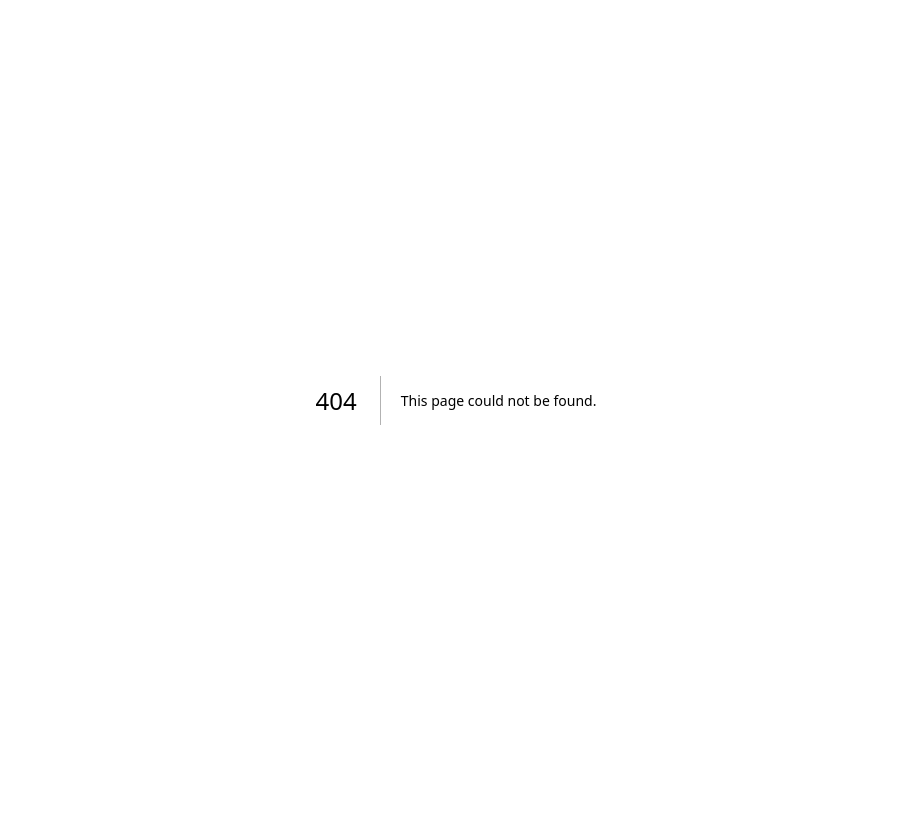
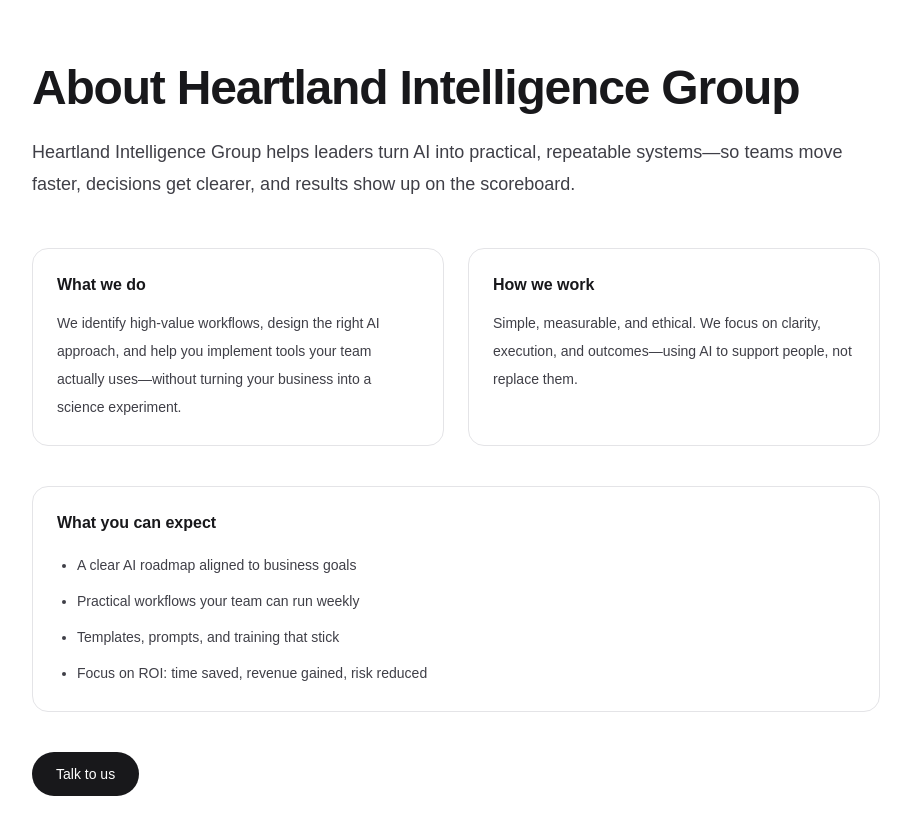
Before and after one commit to JMNajar/heartland-intelligence-group, a Next.js app: page /about in a window 1280 px wide. Before the commit this address had no page. Shown: the top 834 px of the page, without its empty margins (184-1095 px from the left). Before the commit the page ends 800 px from the top, so only its background shows below. Built offline with nearby package versions, Linux system fonts and the light colour scheme.

Commit message:
Add About page

```diff
--- /dev/null
+++ b/app/about/page.tsx
@@ -0,0 +1,55 @@
+export default function AboutPage() {
+  return (
+    <div className="min-h-screen bg-white text-zinc-900">
+      <main className="mx-auto max-w-4xl px-6 py-16">
+        <h1 className="text-4xl font-semibold tracking-tight md:text-5xl">
+          About Heartland Intelligence Group
+        </h1>
+
+        <p className="mt-6 text-lg leading-8 text-zinc-700">
+          Heartland Intelligence Group helps leaders turn AI into practical,
+          repeatable systems—so teams move faster, decisions get clearer, and
+          results show up on the scoreboard.
+        </p>
+
+        <div className="mt-12 grid gap-6 md:grid-cols-2">
+          <section className="rounded-2xl border border-zinc-200 p-6">
+            <h2 className="text-base font-semibold">What we do</h2>
+            <p className="mt-3 text-sm leading-7 text-zinc-700">
+              We identify high-value workflows, design the right AI approach, and
+              help you implement tools your team actually uses—without turning
+              your business into a science experiment.
+            </p>
+          </section>
+
+          <section className="rounded-2xl border border-zinc-200 p-6">
+            <h2 className="text-base font-semibold">How we work</h2>
+            <p className="mt-3 text-sm leading-7 text-zinc-700">
+              Simple, measurable, and ethical. We focus on clarity, execution,
+              and outcomes—using AI to support people, not replace them.
+            </p>
+          </section>
+        </div>
+
+        <section className="mt-10 rounded-2xl border border-zinc-200 p-6">
+          <h2 className="text-base font-semibold">What you can expect</h2>
+          <ul className="mt-4 list-disc space-y-2 pl-5 text-sm leading-7 text-zinc-700">
+            <li>A clear AI roadmap aligned to business goals</li>
+            <li>Practical workflows your team can run weekly</li>
+            <li>Templates, prompts, and training that stick</li>
+            <li>Focus on ROI: time saved, revenue gained, risk reduced</li>
+          </ul>
+        </section>
+
+        <div className="mt-10">
+          <a
+            href="/contact"
+            className="inline-flex items-center justify-center rounded-full bg-zinc-900 px-6 py-3 text-sm font-medium text-white hover:bg-zinc-800"
+          >
+            Talk to us
+          </a>
+        </div>
+      </main>
+    </div>
+  );
+}
```
